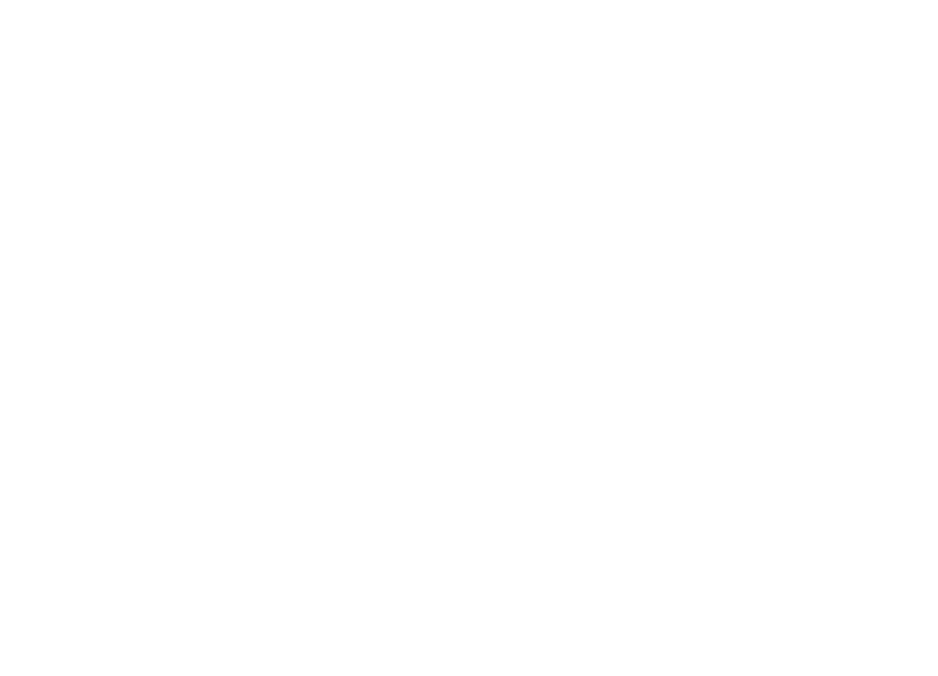
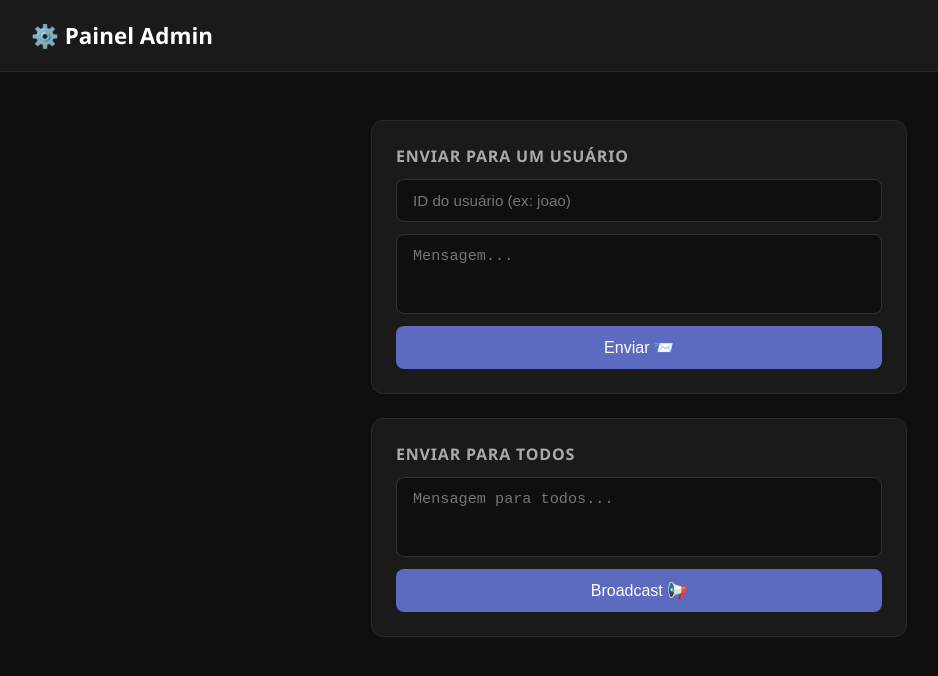
Before and after one commit to WilliandosSantos89/notification-system, a website: page public/admin.html in a window 1280 px wide. Shown: the whole page, without its empty margins (1-939 px from the left). Drawn offline with Linux system fonts and the light colour scheme.

Commit message:
feat: painel admin e estilos finais
- Criado admin.html com envio individual e broadcast
- Feedback visual de sucesso e erro
- Estilos do painel admin adicionados ao style.css
- Sistema completo e funcional

````diff
--- a/public/admin.html
+++ b/public/admin.html
@@ -0,0 +1,92 @@
+<!DOCTYPE html>
+<html lang="pt-BR">
+<head>
+  <meta charset="UTF-8">
+  <meta name="viewport" content="width=device-width, initial-scale=1.0">
+  <title>Painel Admin</title>
+  <link rel="stylesheet" href="style.css">
+</head>
+<body>
+
+  <header>
+    <h1>⚙️ Painel Admin</h1>
+  </header>
+
+  <main>
+    <div class="admin-box">
+
+      <!-- Enviar para usuário específico -->
+      <section class="card">
+        <h2>Enviar para um usuário</h2>
+        <input type="text" id="targetUser" placeholder="ID do usuário (ex: joao)" />
+        <textarea id="msgSingle" placeholder="Mensagem..."></textarea>
+        <button onclick="enviar(false)">Enviar 📨</button>
+      </section>
+
+      <!-- Enviar para todos -->
+      <section class="card">
+        <h2>Enviar para todos</h2>
+        <textarea id="msgBroadcast" placeholder="Mensagem para todos..."></textarea>
+        <button onclick="enviar(true)">Broadcast 📢</button>
+      </section>
+
+      <!-- Feedback de envio -->
+      <p id="feedback" class="feedback hidden"></p>
+
+    </div>
+  </main>
+
+  <script>
+    async function enviar(broadcast) {
+      const feedback = document.getElementById('feedback');
+
+      // Pega os valores dos campos
+      const userId = document.getElementById('targetUser').value.trim();
+      const message = broadcast
+        ? document.getElementById('msgBroadcast').value.trim()
+        : document.getElementById('msgSingle').value.trim();
+
+      // Validações básicas
+      if (!message) {
+        mostrarFeedback('Digite uma mensagem!', 'erro');
+        return;
+      }
+
+      if (!broadcast && !userId) {
+        mostrarFeedback('Digite o ID do usuário!', 'erro');
+        return;
+      }
+
+      // Envia pro servidor via POST
+      const res = await fetch('/notify', {
+        method: 'POST',
+        headers: { 'Content-Type': 'application/json' },
+        body: JSON.stringify({ userId, message, broadcast })
+      });
+
+      const data = await res.json();
+
+      if (data.success) {
+        mostrarFeedback(broadcast ? 'Broadcast enviado! 📢' : `Enviado para ${userId}! ✅`, 'ok');
+        // Limpa os campos após envio
+        document.getElementById('msgSingle').value = '';
+        document.getElementById('msgBroadcast').value = '';
+        document.getElementById('targetUser').value = '';
+      } else {
+        mostrarFeedback('Erro ao enviar.', 'erro');
+      }
+    }
+
+    function mostrarFeedback(msg, tipo) {
+      const el = document.getElementById('feedback');
+      el.textContent = msg;
+      el.className = `feedback ${tipo}`;
+      el.classList.remove('hidden');
+
+      // Some depois de 3 segundos
+      setTimeout(() => el.classList.add('hidden'), 3000);
+    }
+  </script>
+
+</body>
+</html>
--- a/public/style.css
+++ b/public/style.css
@@ -180,7 +180,92 @@ main {
 .hidden {
   display: none;
 }
-```
+
+/* ─────────────────────────────────────
+   ADMIN
+───────────────────────────────────── */
+.admin-box {
+  max-width: 600px;
+  margin: 48px auto;
+  padding: 0 16px;
+  display: flex;
+  flex-direction: column;
+  gap: 24px;
+}
+
+.card {
+  background: #1a1a1a;
+  border: 1px solid #2a2a2a;
+  border-radius: 12px;
+  padding: 24px;
+  display: flex;
+  flex-direction: column;
+  gap: 12px;
+}
+
+.card h2 {
+  font-size: 1rem;
+  color: #aaa;
+  text-transform: uppercase;
+  letter-spacing: 0.05em;
+}
+
+.card input,
+.card textarea {
+  padding: 12px 16px;
+  border-radius: 8px;
+  border: 1px solid #333;
+  background: #0f0f0f;
+  color: #e8e8e8;
+  font-size: 0.95rem;
+  outline: none;
+  resize: none;
+  transition: border 0.2s;
+}
+
+.card textarea {
+  min-height: 80px;
+}
+
+.card input:focus,
+.card textarea:focus {
+  border-color: #5c6bc0;
+}
+
+.card button {
+  padding: 12px;
+  background: #5c6bc0;
+  color: white;
+  border: none;
+  border-radius: 8px;
+  font-size: 1rem;
+  cursor: pointer;
+  transition: background 0.2s;
+}
+
+.card button:hover {
+  background: #3f51b5;
+}
+
+/* Feedback de envio */
+.feedback {
+  text-align: center;
+  padding: 12px;
+  border-radius: 8px;
+  font-size: 0.95rem;
+}
+
+.feedback.ok {
+  background: #1b3a2a;
+  color: #4caf50;
+  border: 1px solid #2e7d32;
+}
+
+.feedback.erro {
+  background: #3a1b1b;
+  color: #ef5350;
+  border: 1px solid #c62828;
+}
 
 ---
 
@@ -195,17 +280,3 @@ main {
 **border-left colorido no .unread** é o mesmo padrão visual que Gmail, Notion e Slack usam pra indicar item não lido. Simples e eficaz.
 
 ---
-
-## Commit agora
-
-**Título:** `feat: frontend da página do usuário`
-
-**Descrição:**
-```
-- Criado index.html com conexão SSE
-- Renderização de notificações em tempo real
-- Marcar como lida ao clicar
-- Badge contador no sininho
-- Som via AudioContext
-- Notificação nativa do navegador
-- CSS completo com animação de entrada
````
